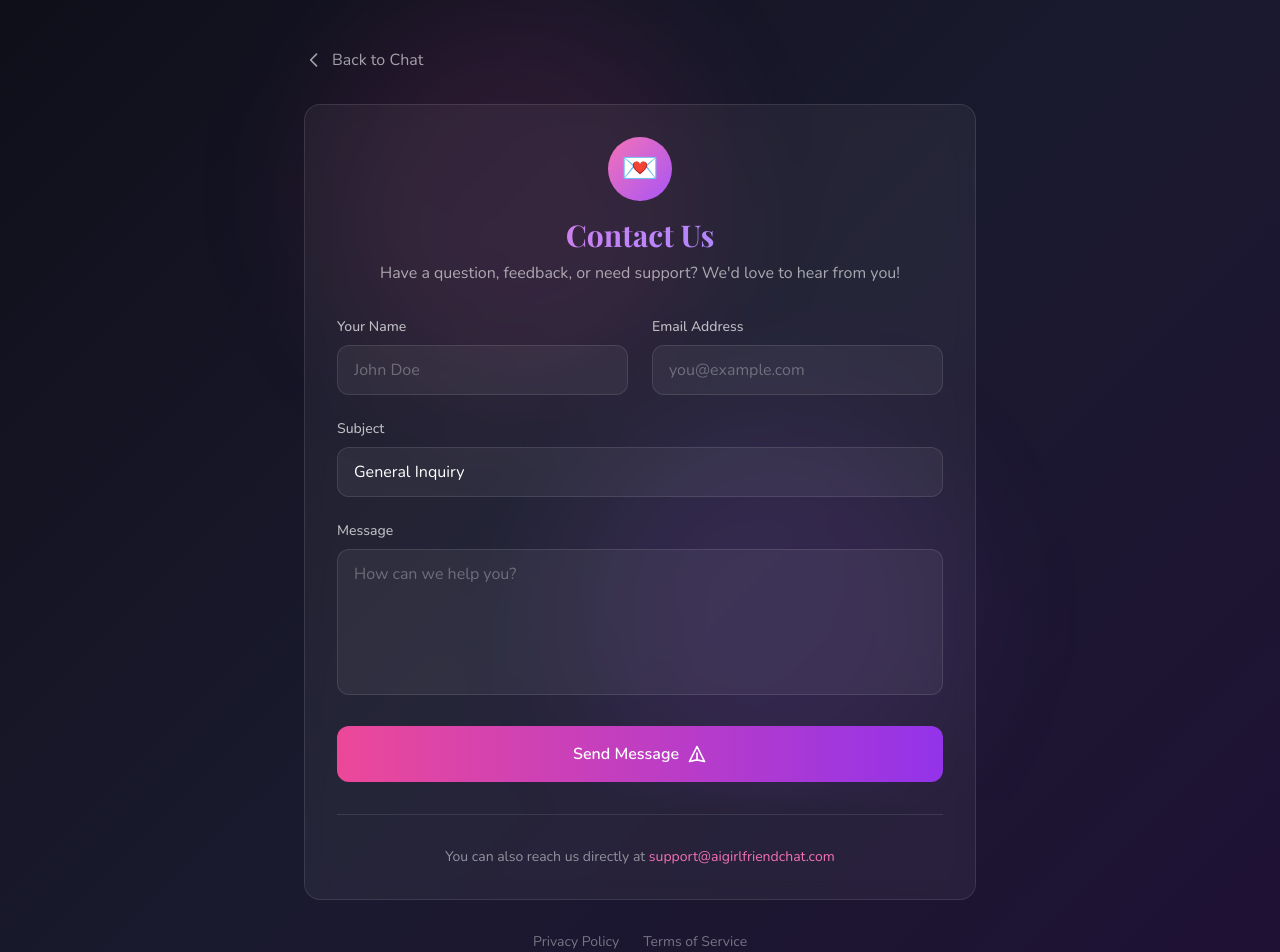
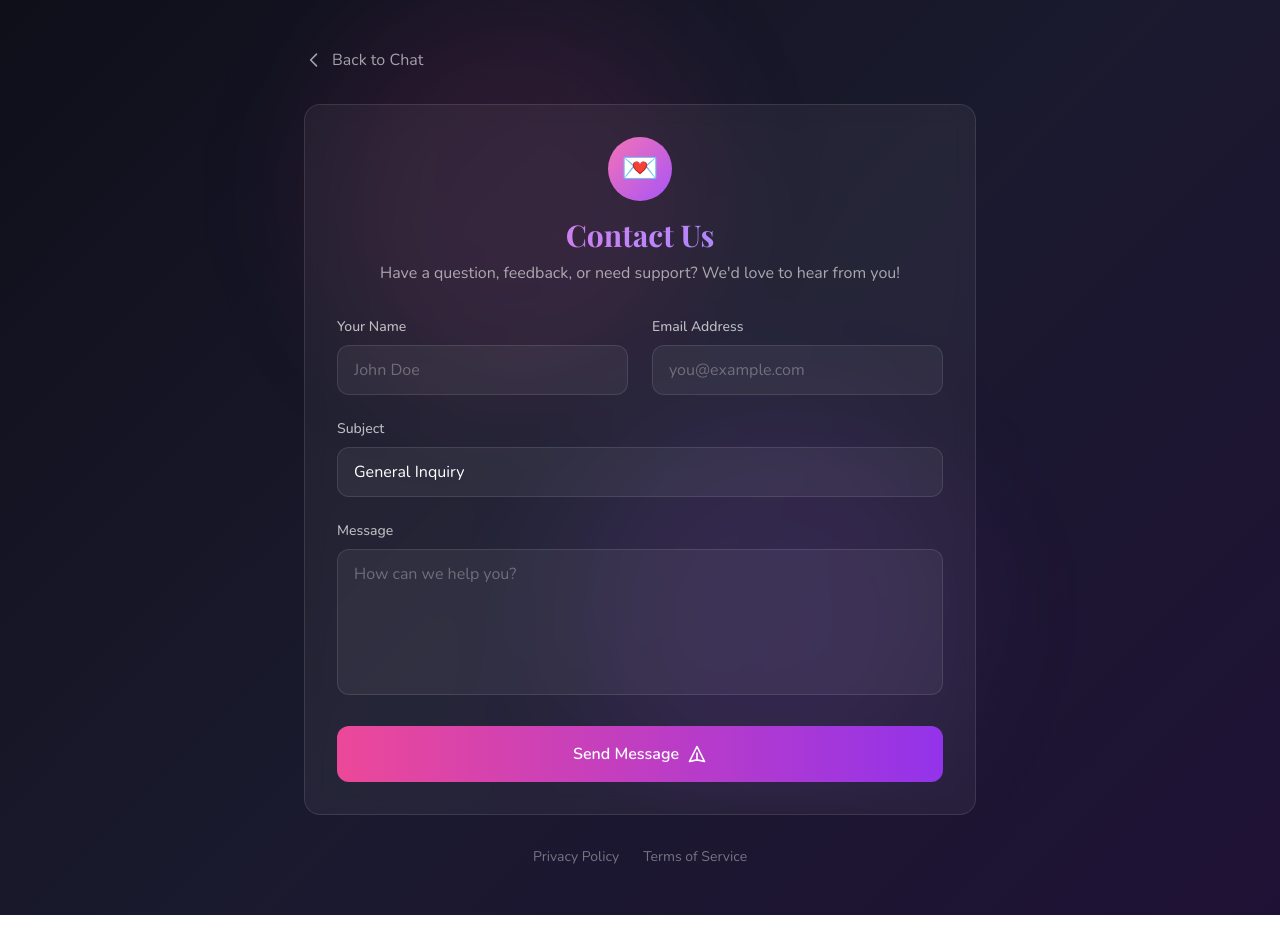
Before and after one commit to bmoff7/ai-girlfriend-chat, a Next.js app: page /contact in a window 1280 px wide. Shown: the top 952 px of the page. After the commit the page ends 915 px from the top, so only its background shows below. Built offline with nearby package versions, Linux system fonts and the light colour scheme; no server answers.

Commit message:
Remove email from contact page

```diff
--- a/app/contact/page.tsx
+++ b/app/contact/page.tsx
@@ -180,15 +180,6 @@ export default function ContactPage() {
             </form>
           )}
 
-          {/* Alternative contact */}
-          <div className="mt-8 pt-8 border-t border-white/10 text-center">
-            <p className="text-white/50 text-sm">
-              You can also reach us directly at{' '}
-              <a href="mailto:support@aigirlfriendchat.com" className="text-gf-pink-400 hover:underline">
-                support@aigirlfriendchat.com
-              </a>
-            </p>
-          </div>
         </div>
 
         {/* Footer Links */}
```
